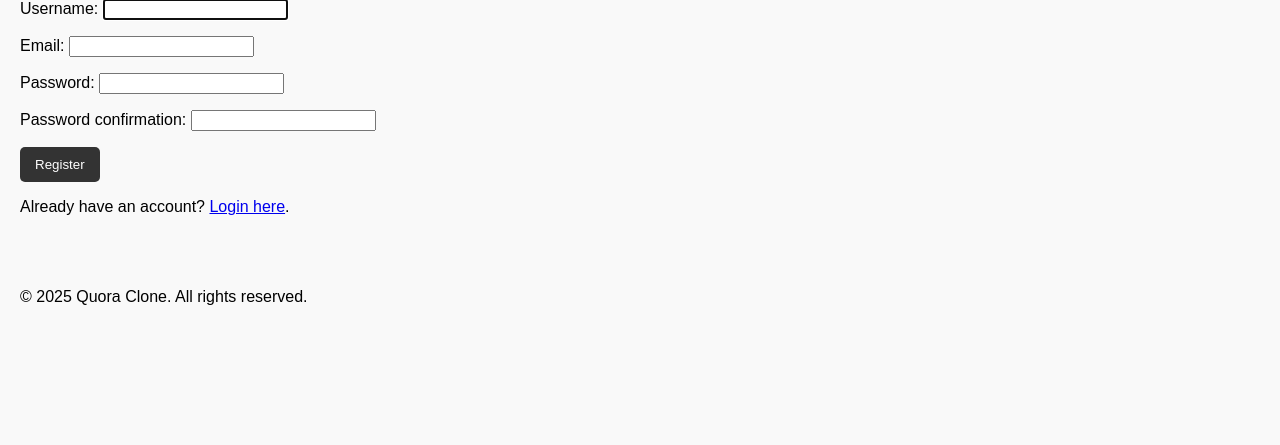
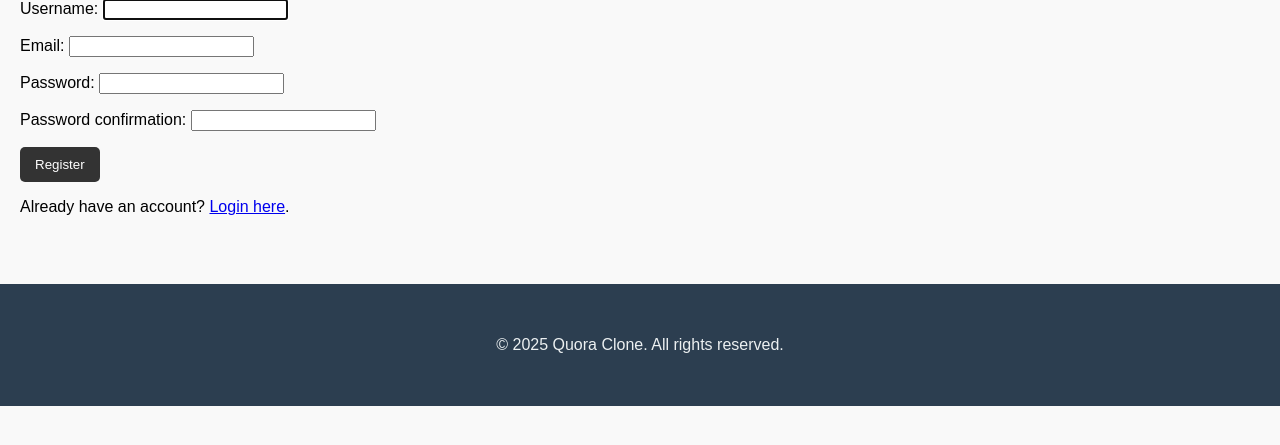
Before and after one commit to sad786/quora_clone, a Django app: page /accounts/register/ in a window 1280 px wide. Shown: the part 127-572 px from the top of the page. Run offline with Django 5.2, Linux system fonts and the light colour scheme.

Commit message:
Update styles.css

```diff
--- a/static/css/styles.css
+++ b/static/css/styles.css
@@ -61,3 +61,11 @@ button:hover {
     color: red;
     margin-top: 10px;
 }
+
+.footer {
+    background-color: #2c3e50;
+    color: #ecf0f1;
+    text-align: center;
+    padding: 1rem 0;
+    margin-top: 2rem;
+}
```
